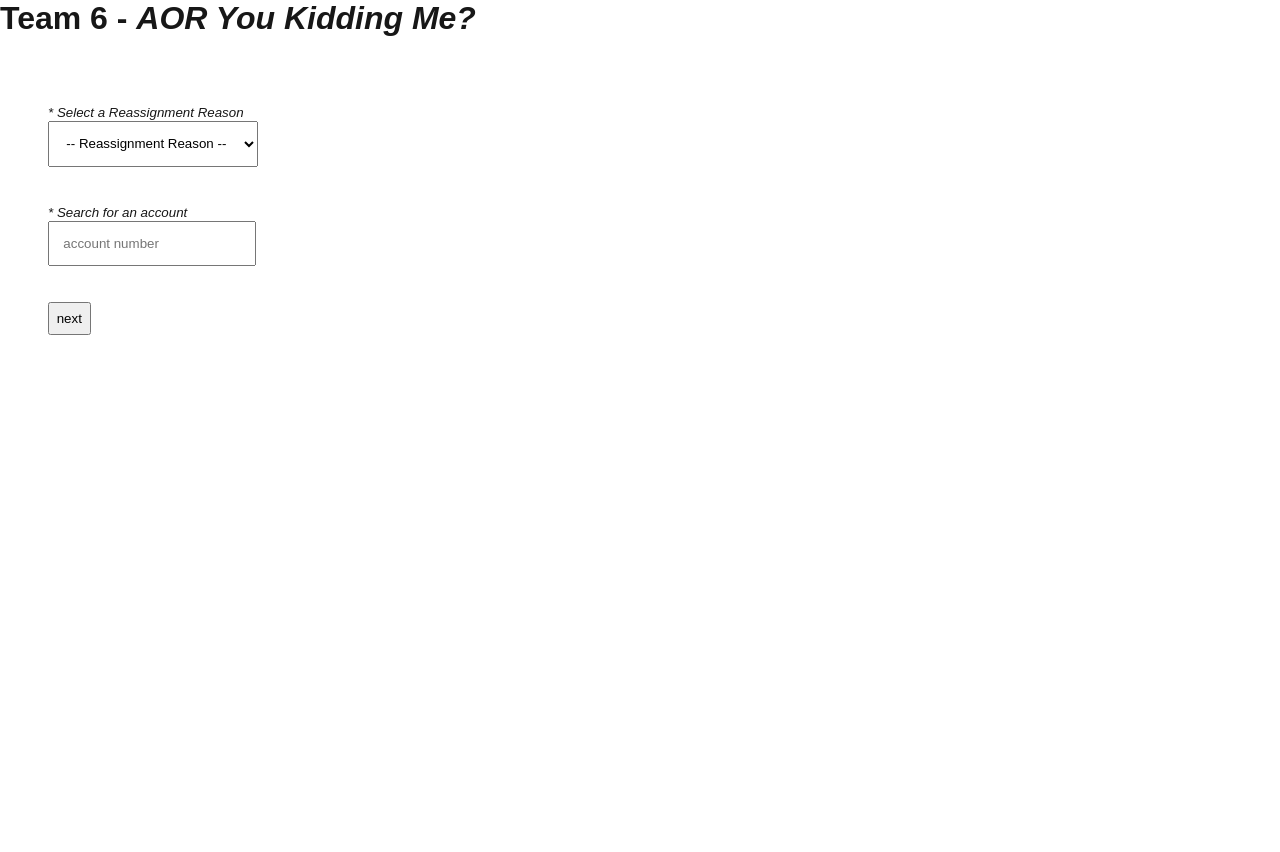
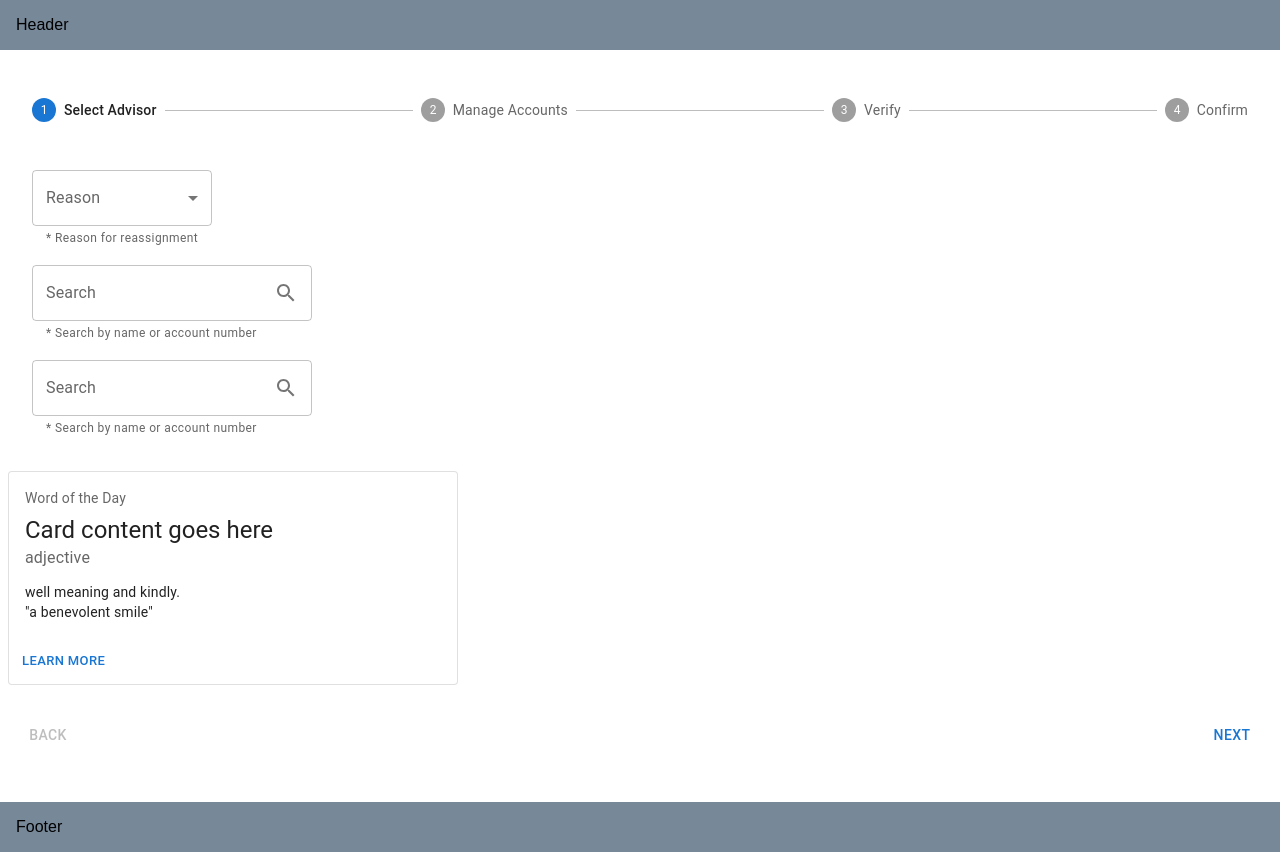
Before and after one commit to Insured-Retirement-Institute/Team-6---Hackathon, a Next.js app in the folder src/ui/: page /dashboard/reassignment in a window 1280 px wide. Before the commit the page ends 800 px from the top, so only its background shows below. Built offline with nearby package versions, Linux system fonts and the light colour scheme.

Commit message:
adds mui components

```diff
--- a/src/ui/app/dashboard/page.js
+++ b/src/ui/app/dashboard/page.js
@@ -1,7 +1,7 @@
 "use client"
 import mockData from "./bob-data-mock.json";
 
-export default function Dashboard() {
+export default function Page() {
 
   function handleClick( user ) {
     alert( "this will open up a modal window for the AOR change for: " + user + "!!!" );
--- a/src/ui/app/dashboard/reassignment/page.js
+++ b/src/ui/app/dashboard/reassignment/page.js
@@ -1,15 +1,73 @@
 "use client"
-import Step1 from "./step1";
+import * as React from 'react';
+import { Box, Stepper, Step, StepButton, Button, Typography, StepLabel } from '@mui/material';
+import Step1 from './step1';
 
-/**
- * test page for the modal
- */
-export default function Reassignment() {
-  return(
-    <div>
-      <main>
-        {Step1()}
-      </main>
-    </div>
+const steps = [
+  "Select Advisor",
+  "Manage Accounts",
+  "Verify",
+  "Confirm"
+];
+
+export default function Page() {
+
+  const [activeStep, setActiveStep] = React.useState(0);
+
+  const handleNext = () => {
+    setActiveStep((prevActiveStep) => prevActiveStep + 1);
+  };
+
+  const handleBack = () => {
+    setActiveStep((prevActiveStep) => prevActiveStep - 1);
+  };
+
+  const handleReset = () => {
+    setActiveStep(0);
+  };
+
+  return (
+    <Box sx={{ width: '100%' }}>
+      <Stepper activeStep={activeStep} sx={{ m: 3 }}>
+        {steps.map((label, index) => {
+          const stepProps = {};
+          const labelProps = {};
+          return (
+            <Step key={label} {...stepProps}>
+              <StepLabel {...labelProps}>{label}</StepLabel>
+            </Step>
+          );
+        })}
+      </Stepper>
+      {activeStep === steps.length ? (
+        <React.Fragment>
+          <Typography sx={{ mt: 2, mb: 1 }}>
+            All steps completed - you&apos;re finished
+          </Typography>
+          <Box sx={{ display: 'flex', flexDirection: 'row', pt: 2 }}>
+            <Box sx={{ flex: '1 1 auto' }} />
+            <Button onClick={handleReset}>Reset</Button>
+          </Box>
+        </React.Fragment>
+      ) : (
+        <React.Fragment>
+          { activeStep === 0 ? Step1() : "" }
+          <Box sx={{ display: 'flex', flexDirection: 'row', pt: 2, m: 2 }}>
+            <Button
+              color="inherit"
+              disabled={activeStep === 0}
+              onClick={handleBack}
+              sx={{ mr: 1 }}
+            >
+              Back
+            </Button>
+            <Box sx={{ flex: '1 1 auto' }} />
+            <Button onClick={handleNext}>
+              {activeStep === steps.length - 1 ? 'Finish' : 'Next'}
+            </Button>
+          </Box>
+        </React.Fragment>
+      )}
+    </Box>
   );
 }
--- a/src/ui/app/dashboard/reassignment/step1.js
+++ b/src/ui/app/dashboard/reassignment/step1.js
@@ -1,25 +1,118 @@
+"use client"
+import * as React from 'react';
+import {
+  Box,
+  Card,
+  CardContent,
+  CardActions,
+  Button,
+  InputLabel,
+  MenuItem,
+  FormHelperText,
+  FormControl,
+  Select,
+  TextField,
+  Typography,
+  InputAdornment
+} from '@mui/material';
+import { Search } from '@mui/icons-material';
+
+const reasons = [
+  "Advisor Retirement",
+  "Business Consolidation",
+  "Organization Restructuring"
+];
+
 export default function Step1() {
-  return(
-    <div>
-      <label htmlFor="reassignmentDropDown"><i>* Select a Reassignment Reason</i></label>
-      <br/>
-      <select id="reassignmentDropDown">
-        <option value="">-- Reassignment Reason --</option>
-        <option value="">Agent Change</option>
-        <option value="">Another Agent Change</option>
-        <option value="">Some Other Agent Change</option>
-        <option value="">Other</option>
-      </select>
-      <br/>
-      <br/>
-      <br/>
-      <label htmlFor="reassignmentName"><i>* Search for an account</i></label>
-      <br/>
-      <input type="search" placeholder="account number" id="reassignmentName"></input>
-      <br/>
-      <br/>
-      <br/>
-      <button onClick={ () => { alert( "this button will check if the selected reassignment is OK to service" ) } }>next</button>
-    </div>
+
+  /*
+  const [reason, setReason] = React.useState("");
+
+  const handleReasonChange = (event) => {
+    setReason(event.target.value);
+  };
+  */
+
+  const card = (
+    <React.Fragment>
+      <CardContent>
+        <Typography gutterBottom sx={{ color: 'text.secondary', fontSize: 14 }}>
+          Word of the Day
+        </Typography>
+        <Typography variant="h5" component="div">
+          Card content goes here
+        </Typography>
+        <Typography sx={{ color: 'text.secondary', mb: 1.5 }}>adjective</Typography>
+        <Typography variant="body2">
+          well meaning and kindly.
+          <br />
+          {'"a benevolent smile"'}
+        </Typography>
+      </CardContent>
+      <CardActions>
+        <Button size="small">Learn More</Button>
+      </CardActions>
+    </React.Fragment>
+  );
+
+  return (
+    <React.Fragment>
+      <Box sx={{ display: 'flex', flexDirection: 'column', pt: 2, m: 3 }}>
+        <div>
+          <FormControl sx={{ m: 1, minWidth: 120 }}>
+            <InputLabel id="demo-simple-select-helper-label">Reason</InputLabel>
+            <Select
+              labelId="demo-simple-select-helper-label"
+              id="demo-simple-select-helper"
+              value={""}
+              label="Reason"
+              onChange={ () => {} }
+            >
+              { reasons.map( ( item ) => (
+                <MenuItem value={item}>{item}</MenuItem>
+              ) ) }
+            </Select>
+            <FormHelperText>* Reason for reassignment</FormHelperText>
+          </FormControl>
+        </div>
+        <div>
+          <FormControl sx={{ m: 1, minWidth: 120 }}>
+            <TextField id="outlined-search" label="Search" type="search"
+              slotProps={{
+                input: {
+                  endAdornment: (
+                    <InputAdornment position="end">
+                      <Search/>
+                    </InputAdornment>
+                  ),
+                },
+              }}
+            />
+            <FormHelperText>* Search by name or account number</FormHelperText>
+          </FormControl>
+        </div>
+        <div>
+          <FormControl sx={{ m: 1, minWidth: 120 }}>
+            <TextField id="outlined-search" label="Search" type="search"
+              slotProps={{
+                input: {
+                  endAdornment: (
+                    <InputAdornment position="end">
+                      <Search/>
+                    </InputAdornment>
+                  ),
+                },
+              }}
+            />
+            <FormHelperText>* Search by name or account number</FormHelperText>
+          </FormControl>
+        </div>
+      </Box>
+      <div>
+        <Box sx={{ m: 1, minWidth: 270, maxWidth: 450 }}>
+          <Card variant="outlined">{card}</Card>
+        </Box>
+      </div>
+    </React.Fragment>
   );
 }
--- a/src/ui/app/globals.css
+++ b/src/ui/app/globals.css
@@ -1,64 +1,9 @@
-:root {
-  --background: #ffffff;
-  --foreground: #171717;
-}
-
-@media (prefers-color-scheme: dark) {
-  :root {
-    --background: #0a0a0a;
-    --foreground: #ededed;
-  }
-}
-
-table {
-  background-color: #ffffff;
-  padding: 0.5em;
-}
-
-table thead tr td {
-  font-weight: bolder;
-  background-color: #8b8b8b;
-}
-
-td {
-  padding: 1em;
-  color: #0a0a0a;
-}
-
-table tr:nth-child(odd) {
-  background-color: #f2f2f2;
-}
-
-table tr:nth-child(even) {
-  background-color: #b1b1b1;
+button:hover {
+  background-color: #ddd;
 }
 
 table tr:hover {
   background-color: #ddd;
-}
-
-button {
-  padding: 0.5em;
-}
-
-button:hover {
-  background-color: #818181dd;
-}
-
-select {
-  padding: 1em;
-}
-
-input {
-  padding: 1em;
-}
-
-label {
-  font-size: smaller;
-}
-
-main {
-  margin: 3em;
 }
 
 html,
@@ -86,8 +31,14 @@ a {
   text-decoration: none;
 }
 
-@media (prefers-color-scheme: dark) {
-  html {
-    color-scheme: dark;
-  }
+header {
+  padding: 1em;
+  margin-bottom: 3em;
+  background-color: lightslategray;
 }
+
+footer {
+  padding: 1em;
+  margin-top: 3em;
+  background-color: lightslategray;
+}
--- a/src/ui/app/layout.js
+++ b/src/ui/app/layout.js
@@ -20,9 +20,13 @@ export default function RootLayout({ children }) {
   return (
     <html lang="en">
       <body className={`${geistSans.variable} ${geistMono.variable}`}>
-        <h1>Team 6 - <i>AOR You Kidding Me?</i></h1>
-        <br/>
+        <header>
+          Header
+        </header>
         {children}
+        <footer>
+          Footer
+        </footer>
       </body>
     </html>
   );
--- a/src/ui/next.config.mjs
+++ b/src/ui/next.config.mjs
@@ -1,7 +1,7 @@
 /** @type {import('next').NextConfig} */
 const nextConfig = {
 
-  // output: "export", // uncomment for building statically
+  output: "export", // uncomment for building statically
   reactCompiler: true,
 
 };
--- a/src/ui/package.json
+++ b/src/ui/package.json
@@ -8,6 +8,10 @@
     "start": "next start"
   },
   "dependencies": {
+    "@emotion/react": "^11.14.0",
+    "@emotion/styled": "^11.14.1",
+    "@mui/icons-material": "^7.3.8",
+    "@mui/material": "^7.3.8",
     "next": "16.1.6",
     "react": "19.2.3",
     "react-dom": "19.2.3"
```
Also changed, not shown: 1 other file (tests, documents, lock files or other folders).
